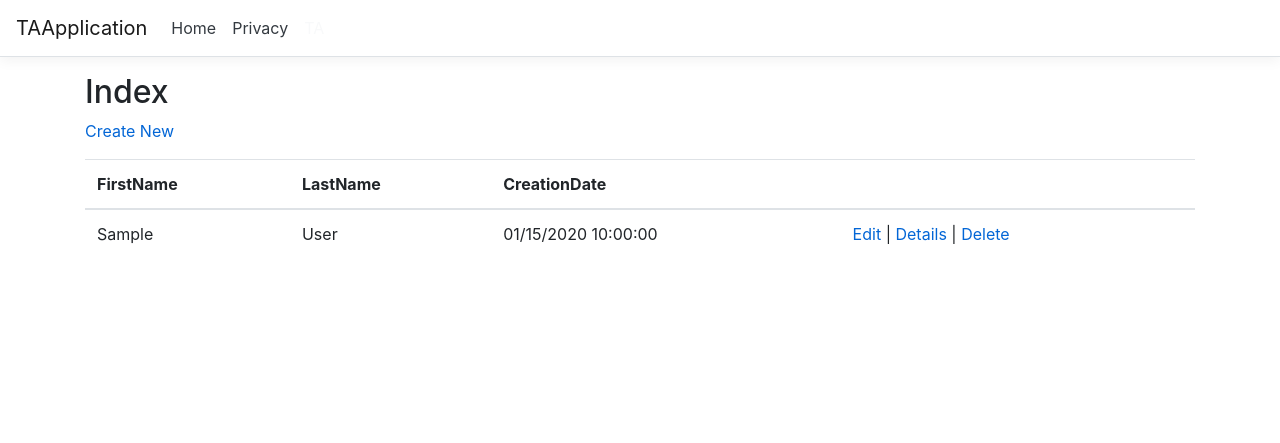
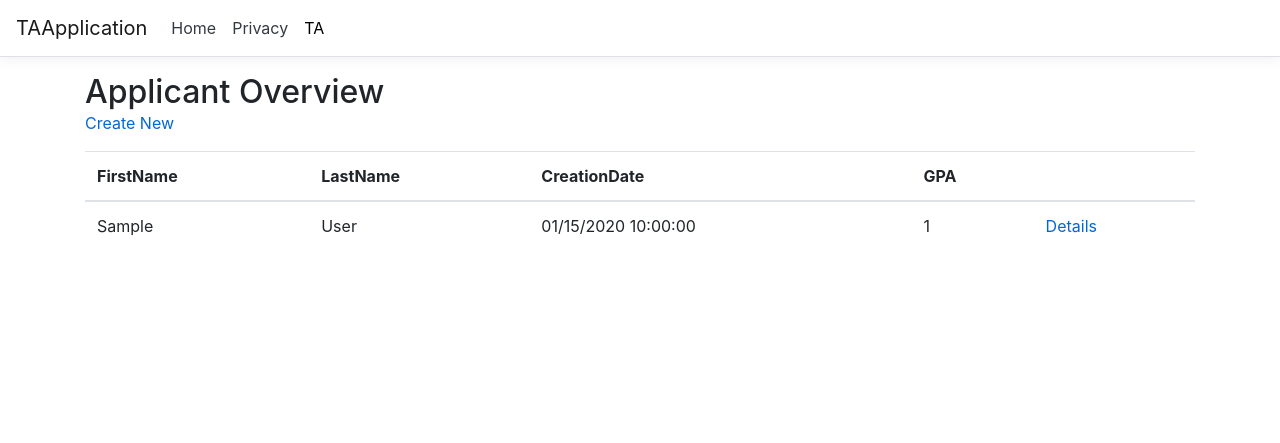
Before and after one commit to Tyler2440/TA-Application, an ASP.NET Core app: page /Applications in a window 1280 px wide. Shown: the top 443 px of the page. Run offline with ASP.NET Core 8, Linux system fonts and the light colour scheme; tables that the repository leaves empty hold one stand-in row (values such as "Sample post"); the project's own start-up code is not run, and a stand-in starts its controllers and pages.

Commit message:
Added GPA to the applicant overiew page (index)

```diff
--- a/Views/Applications/Index.cshtml
+++ b/Views/Applications/Index.cshtml
@@ -2,7 +2,7 @@
 @{
     ViewData["Title"] = "Index";
 }
-<h2>Index</h2>
+<h2 style="margin: auto">Applicant Overview</h2>
 
 <p>
     <a asp-action="Create">Create New</a>
@@ -18,6 +18,9 @@
             </th>
             <th>
                 @Html.DisplayNameFor(model => model.CreationDate)
+            </th>
+            <th>
+                @Html.DisplayNameFor(model => model.GPA)
             </th>
             <th></th>
         </tr>
@@ -36,9 +39,10 @@
                 @Html.DisplayFor(modelItem => item.CreationDate)
             </td>
             <td>
-                    <a asp-action="Edit" asp-route-id="@item.ID">Edit</a> |
-                    <a asp-action="Details" asp-route-id="@item.ID">Details</a> |
-                    <a asp-action="Delete" asp-route-id="@item.ID">Delete</a>
+                @Html.DisplayFor(modelItem => item.GPA)
+            </td>
+            <td>
+                <a asp-action="Details" asp-route-id="@item.ID">Details</a>
             </td>
         </tr>
         }
--- a/Views/Shared/_Layout.cshtml
+++ b/Views/Shared/_Layout.cshtml
@@ -25,11 +25,11 @@
                         </li>
                         <div class="dropdown" id="ta_menu">
                             <li class="nav-item">
-                                <a class="nav-link text-light" asp-area="" asp-controller="Home" asp-action="Index">TA</a>
+                                <a class="nav-link text-ligh" style="color:black" asp-area="" asp-controller="Home" asp-action="Index">TA</a>
                             </li>
                             <div class="dropdown-content">
-                                <p>Bob Joe</p>
-                                <a class="nav-link text-dark" href="/Applications/Index">Application</a>
+                                <p style="color: black; text-align: left; padding-left: 10px; padding-top: 5px; margin-bottom: auto; font: bolder">Bob Joe</p>
+                                <a class="nav-link text-dark" href="/Applications/Index">Applicant Overview</a>
                                 <a class="nav-link text-dark" href="/Applications/List">Application List</a>
                                 <a class="nav-link text-dark" href="/Applications/Edit">Application Edit</a>
                                 <a class="nav-link text-dark" href="/Home/HW1_Application">HW1 Application</a>
```
Also changed, not shown: Data/TA_DB_Initializer.cs (+9 -9 lines), Views/Applications/List.cshtml (+11 -6 lines). Lines whose indentation alone changed are shown as unchanged.
